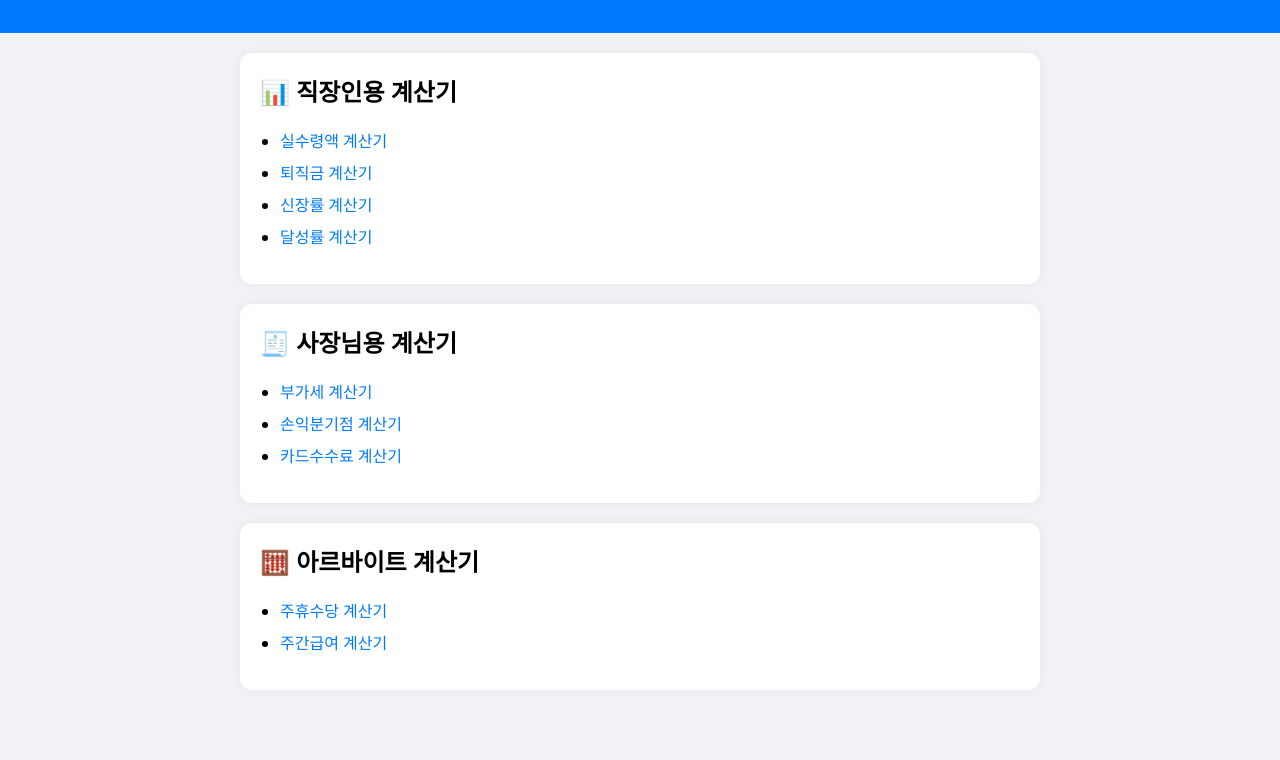
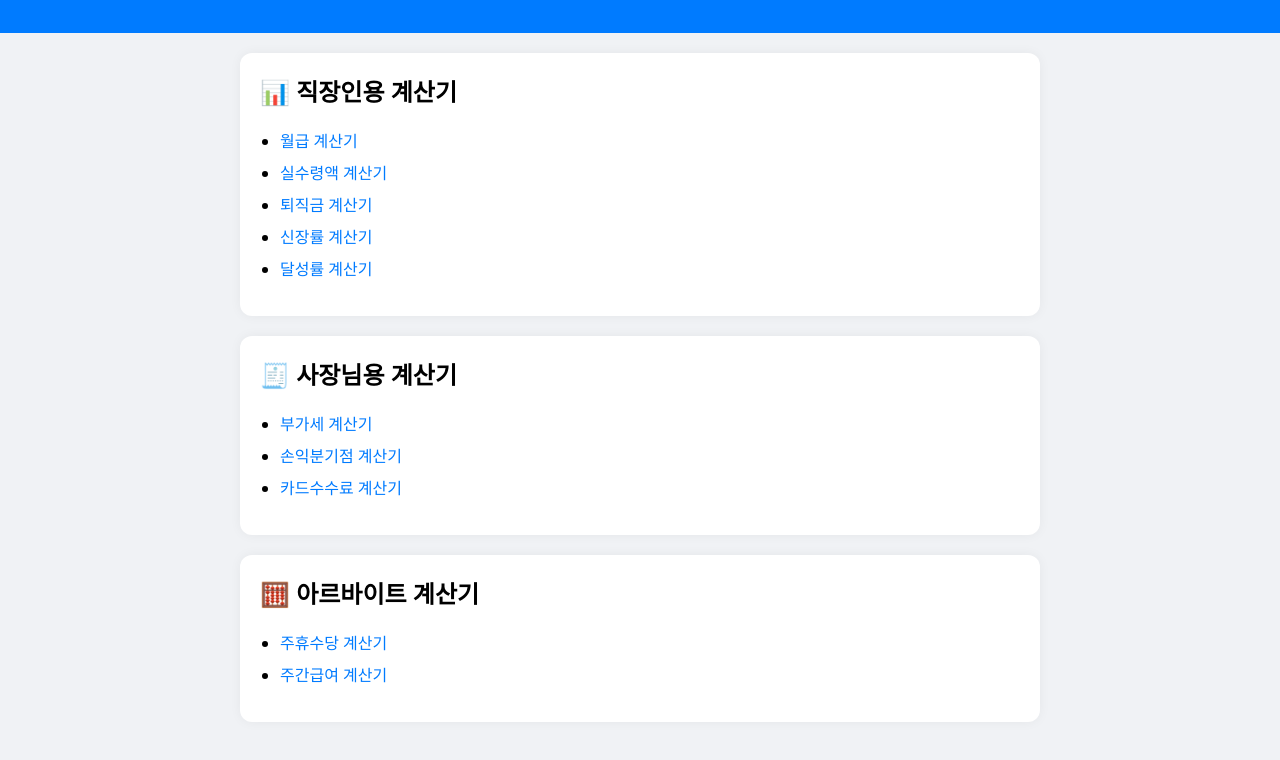
Before and after one commit to Yeonsungpark/Workkit, a plain HTML site: page index.html in a window 1280 px wide. Shown: the part 136-896 px from the top of the page. Before the commit the page ends 866 px from the top, so only its background shows below. Drawn offline with Linux system fonts and the light colour scheme.

Commit message:
Update index.html

```diff
--- a/index.html
+++ b/index.html
@@ -30,6 +30,7 @@
     <section>
       <h2>📊 직장인용 계산기</h2>
       <ul>
+        <li><a href="monthly_salary_calculator_final.html">월급 계산기</a></li>
         <li><a href="net_income_calculator_detailed.html">실수령액 계산기</a></li>
         <li><a href="retirement_pay_calculator_advanced.html">퇴직금 계산기</a></li>
         <li><a href="growth_rate_calculator.html">신장률 계산기</a></li>
```
